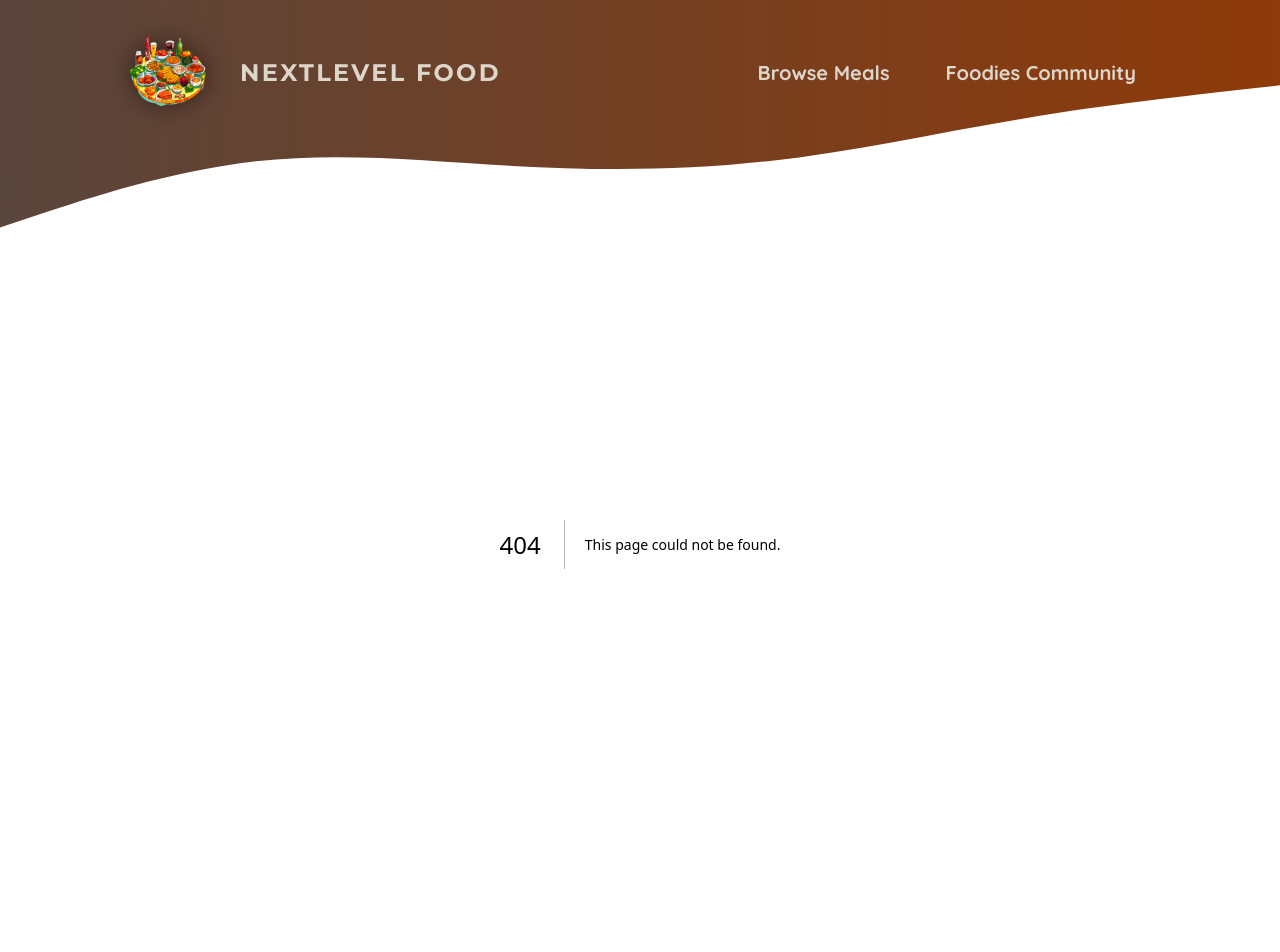
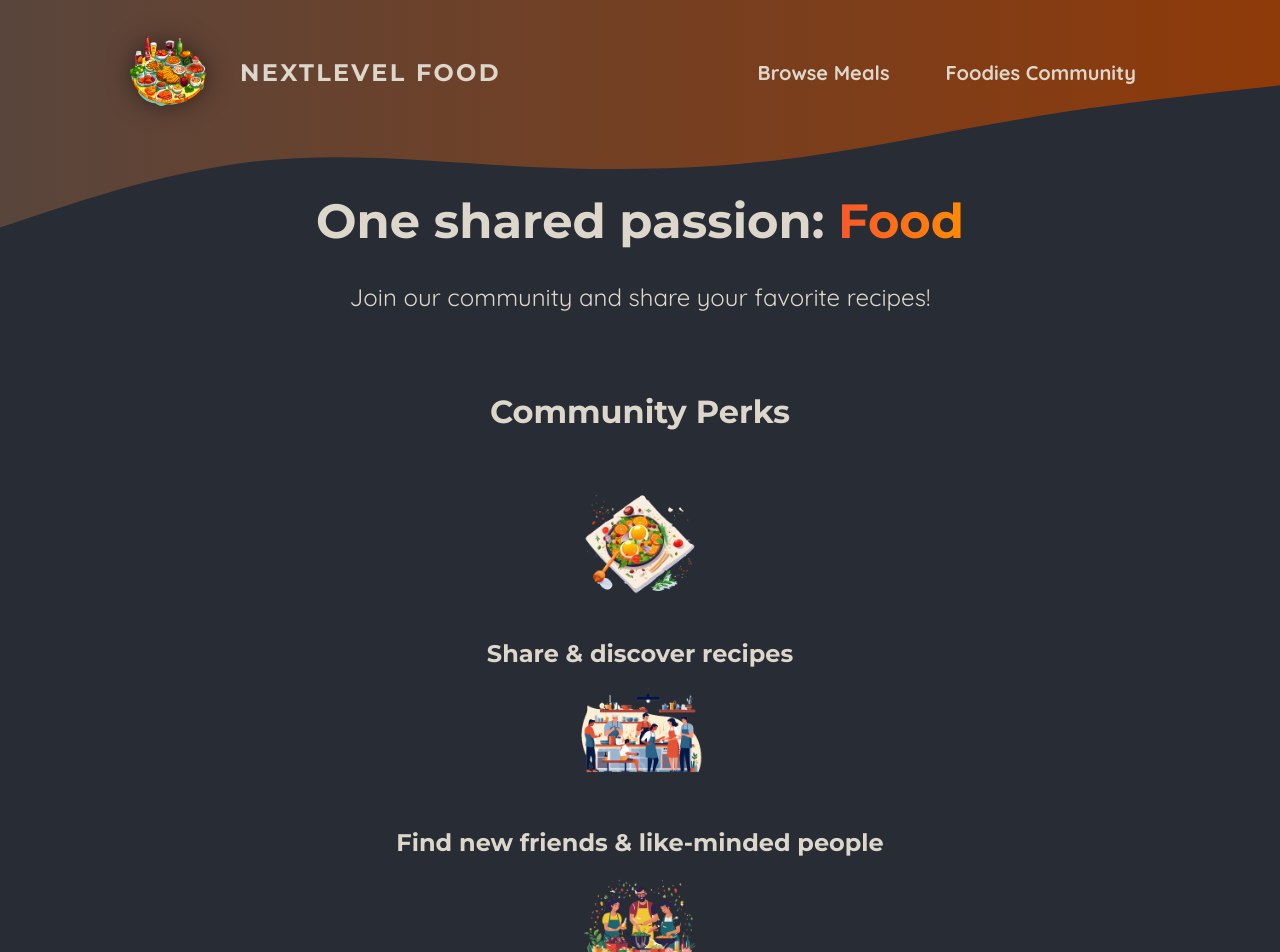
Before and after one commit to goelAdarsh/The-Chef-s-Corner, a Next.js app: page /community in a window 1280 px wide. Before the commit this address had no page. Shown: the top 952 px of the page. Built offline with nearby package versions, Linux system fonts and the light colour scheme.

Commit message:
feat(/community route): Added /community route to the app and corresponding content

```diff
--- /dev/null
+++ b/app/community/page.js
@@ -0,0 +1,44 @@
+import Image from 'next/image';
+
+import mealIcon from '@/assets/icons/meal.png';
+import communityIcon from '@/assets/icons/community.png';
+import eventsIcon from '@/assets/icons/events.png';
+import classes from './page.module.css';
+
+export default function CommunityPage() {
+    return (
+        <>
+            <header className={classes.header}>
+                <h1>
+                    One shared passion:{' '}
+                    <span className={classes.highlight}>Food</span>
+                </h1>
+                <p>Join our community and share your favorite recipes!</p>
+            </header>
+            <main className={classes.main}>
+                <h2>Community Perks</h2>
+
+                <ul className={classes.perks}>
+                    <li>
+                        <Image src={mealIcon} alt="A delicious meal" />
+                        <p>Share & discover recipes</p>
+                    </li>
+                    <li>
+                        <Image
+                            src={communityIcon}
+                            alt="A crowd of people, cooking"
+                        />
+                        <p>Find new friends & like-minded people</p>
+                    </li>
+                    <li>
+                        <Image
+                            src={eventsIcon}
+                            alt="A crowd of people at a cooking event"
+                        />
+                        <p>Participate in exclusive events</p>
+                    </li>
+                </ul>
+            </main>
+        </>
+    );
+}
--- /dev/null
+++ b/app/community/page.module.css
@@ -0,0 +1,61 @@
+.header {
+    gap: 3rem;
+    margin: 3rem auto 5rem auto;
+    width: 90%;
+    max-width: 75rem;
+    color: #ddd6cb;
+    font-size: 1.5rem;
+    text-align: center;
+}
+
+.header h1 {
+    font-family: 'Montserrat', sans-serif;
+}
+
+.highlight {
+    background: linear-gradient(90deg, #f9572a, #ff8a05);
+    background-clip: text;
+    -webkit-background-clip: text;
+    -webkit-text-fill-color: transparent;
+}
+
+.main {
+    width: 90%;
+    max-width: 40rem;
+    margin: 0 auto;
+    text-align: center;
+}
+
+.main h2 {
+    font-family: 'Montserrat', sans-serif;
+    font-size: 2rem;
+    margin-bottom: 3rem;
+    color: #ddd6cb;
+}
+
+.perks {
+    list-style: none;
+    margin: 3rem 0;
+    padding: 0;
+}
+
+.perks li {
+    display: flex;
+    flex-direction: column;
+    align-items: center;
+    gap: 2rem;
+}
+
+.perks img {
+    width: 8rem;
+    height: 8rem;
+    object-fit: contain;
+}
+
+.perks p {
+    font-family: 'Montserrat', sans-serif;
+    font-size: 1.5rem;
+    font-weight: bold;
+    margin: 0;
+    color: #ddd6cb;
+}
```
